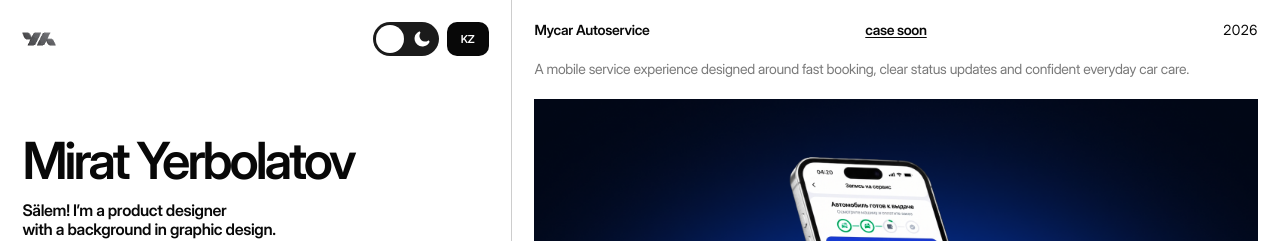
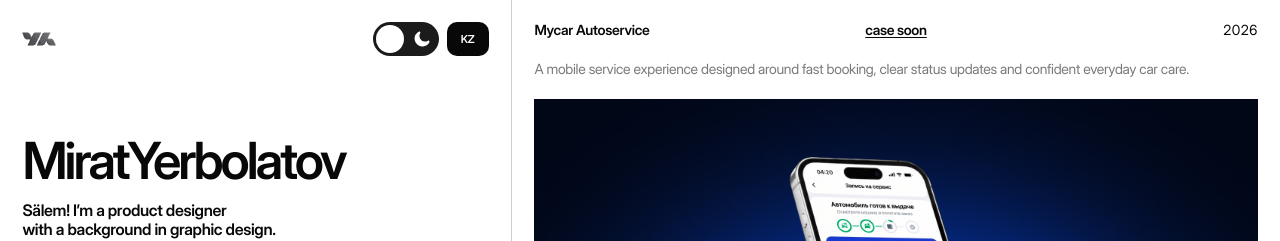
Before and after one commit to yemirades/site, a Next.js app: page / in a window 1280 px wide. Shown: the top 241 px of the page. Built offline with nearby package versions, Linux system fonts and the light colour scheme; a web font is replaced by a local one.

Commit message:
Split profile name on desktop

```diff
--- a/src/components/PortfolioIndex.tsx
+++ b/src/components/PortfolioIndex.tsx
@@ -103,7 +103,7 @@ export function PortfolioIndex() {
     <main className="portfolio-index">
       <aside className="index-profile">
         <div className="index-profile-top"><a href="#top" aria-label="Mirat Yerbolatov — home" className="index-logo"><Image src={`${basePath}/hero-logo.gif`} alt="" width={80} height={80} unoptimized priority className="theme-sensitive-mark" /></a><Controls /></div>
-        <div className="index-intro" id="top"><p className="index-name">{t.name}</p><p className="index-bio">{lang === "en" ? <><span>Sälem! I’m a product designer</span><span>with a background in graphic design.</span><span>Currently working at Mycar Group.</span></> : <><span>Sälem! Men önim dizainerimin,</span><span>grafikalyq dizain täjiribem bar.</span><span>Qazir Mycar Group-ta jūmys isteimin.</span></>}</p></div>
+        <div className="index-intro" id="top"><p className="index-name"><span>Mirat</span><span>Yerbolatov</span></p><p className="index-bio">{lang === "en" ? <><span>Sälem! I’m a product designer</span><span>with a background in graphic design.</span><span>Currently working at Mycar Group.</span></> : <><span>Sälem! Men önim dizainerimin,</span><span>grafikalyq dizain täjiribem bar.</span><span>Qazir Mycar Group-ta jūmys isteimin.</span></>}</p></div>
         <div className="index-hero-video"><video autoPlay muted loop playsInline preload="auto" className="hero-video" aria-label={lang === "en" ? "Video portrait of Mirat" : "Mirattyñ video-portreti"}><source src={`${basePath}/hero-video.mp4`} type="video/mp4" /></video></div>
         <div className="index-profile-bottom"><nav aria-label="Social links">{socials.map((social) => <a key={social.label} href={social.href} target="_blank" rel="noopener noreferrer">{social.label.toLowerCase()}</a>)}<a href="https://drive.google.com/file/d/1l_eRFFkcoUDwDZu8Ee2tsMENqswY1ls1/view?usp=sharing" target="_blank" rel="noopener noreferrer">cv</a></nav><div className="index-clock"><LiveClock /><span>{t.location}</span></div></div>
       </aside>
```
